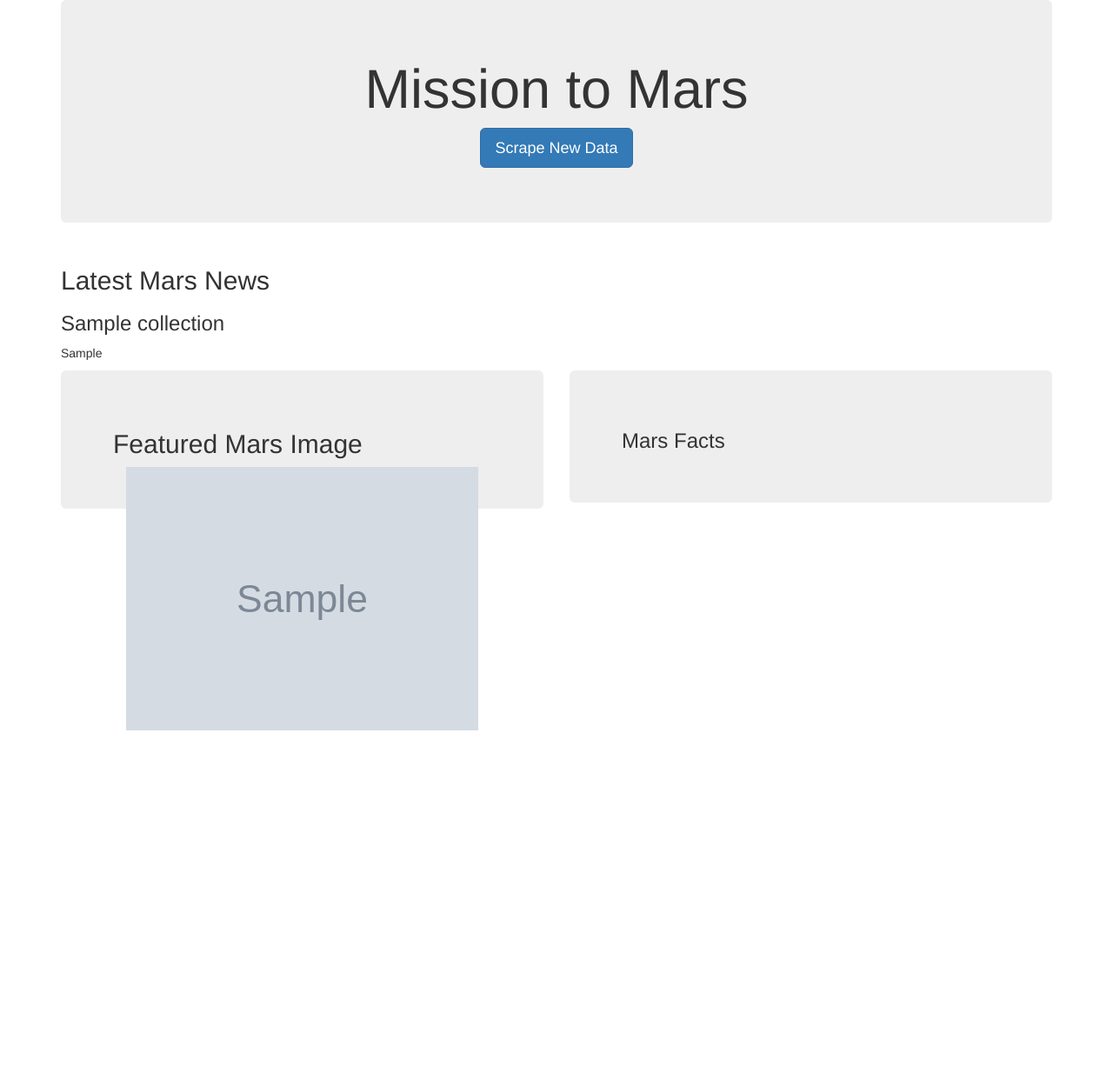
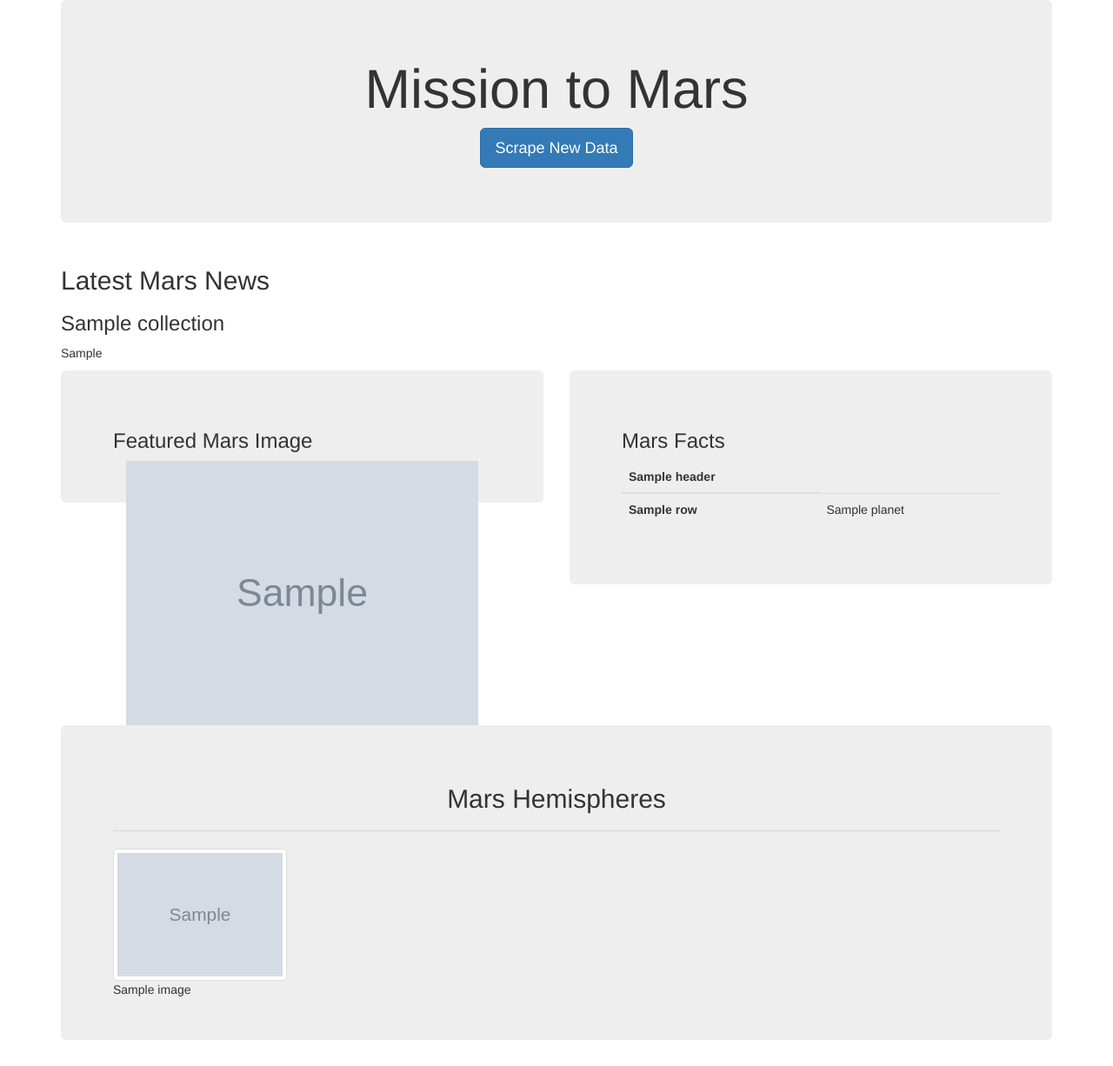
Before and after one commit to aburstyn9068/web-scraping-challenge, a Flask app: page / in a window 1280 px wide. Shown: the whole page at 87% size. Before the commit the page ends 840 px from the top, so only its background shows below. Run offline with Flask 2, Linux system fonts and the light colour scheme; grey boxes marked "Sample" are stand-in pictures; a database or web service that is not in the repository returns one stand-in record (values such as "Sample title"); some libraries are stand-ins or nearby versions.

Commit message:
updated index.html

```diff
--- a/Mission_to_Mars/templates/index.html
+++ b/Mission_to_Mars/templates/index.html
@@ -17,7 +17,6 @@
       <p><a class="btn btn-primary btn-lg" href="/scrape" role="button">Scrape New Data</a></p>
     </div>
 
-    <!-- Phone Listings -->
     <div class="row" id="news">
       <div class="col-md-6">
         <h2 class="heading">Latest Mars News</h2>
@@ -29,19 +28,62 @@
     <div class="row">
       <div class="container col-md-6">
           <div class="jumbotron">
-              <h2 class="display-6">Featured Mars Image</h2>
+              <h3 class="display-6">Featured Mars Image</h3>
+                <figure class="figure">
                   <img src="{{ mars.featured_image }}" alt="..." class="col-md-12 img-fluid float-left mr-2 mb-1">
+                </figure>
           </div>
       </div>
 
       <div class="container col-md-6">
           <div class="jumbotron">
               <h3 class="display-6">Mars Facts</h3>
+              <table class="table">
+                <thead>
+                  <tr>
+                    {% for header in mars.headers%}
+                    <th scope="col">{{ header }}</th>
+                    {% endfor %}
+                  </tr>
+                </thead>
+                <tbody>
+                  {% for row in mars.rows %}
+                  <tr>
+                    <th scope="row">{{ row }}</th>
+                    {% for planet in mars.table %}
+                    <td>{{ planet }}</td>
+                    {% endfor %}
+                  </tr>
+                  {% endfor %}
+                </tbody>
+              </table>
           </div>
       </div>
     </div>
 
   </div>
+
+  <div class="container">
+    <div class="jumbotron">
+        <h2 class="display-4 text-center">Mars Hemispheres</h2>
+        <hr class="my-4">
+        <div class="row">
+          {% for image in mars.mars_hemispheres %}
+          <div class="col-sm-3">
+            <figure class="figure">
+              <img src="{{ image.img_url }}" width="200" height="200" alt="..." class="img-thumbnail">
+              <figcaption class="figure-caption">{{ image.title }}</figcaption>
+            </figure>
+          </div>
+          {% endfor %}
+        </div>
+    </div>
+  </div>
+
+<script src="https://code.jquery.com/jquery-3.3.1.slim.min.js" integrity="sha384-q8i/X+965DzO0rT7abK41JStQIAqVgRVzpbzo5smXKp4YfRvH+8abtTE1Pi6jizo" crossorigin="anonymous"></script>
+<script src="https://cdnjs.cloudflare.com/ajax/libs/popper.js/1.14.7/umd/popper.min.js" integrity="sha384-UO2eT0CpHqdSJQ6hJty5KVphtPhzWj9WO1clHTMGa3JDZwrnQq4sF86dIHNDz0W1" crossorigin="anonymous"></script>
+<script src="https://stackpath.bootstrapcdn.com/bootstrap/4.3.1/js/bootstrap.min.js" integrity="sha384-JjSmVgyd0p3pXB1rRibZUAYoIIy6OrQ6VrjIEaFf/nJGzIxFDsf4x0xIM+B07jRM" crossorigin="anonymous"></script>
+
 </body>
 
 </html>
```
Also changed, not shown: Mission_to_Mars/scrape_mars.py (+11 -1 lines), 1 other file.
